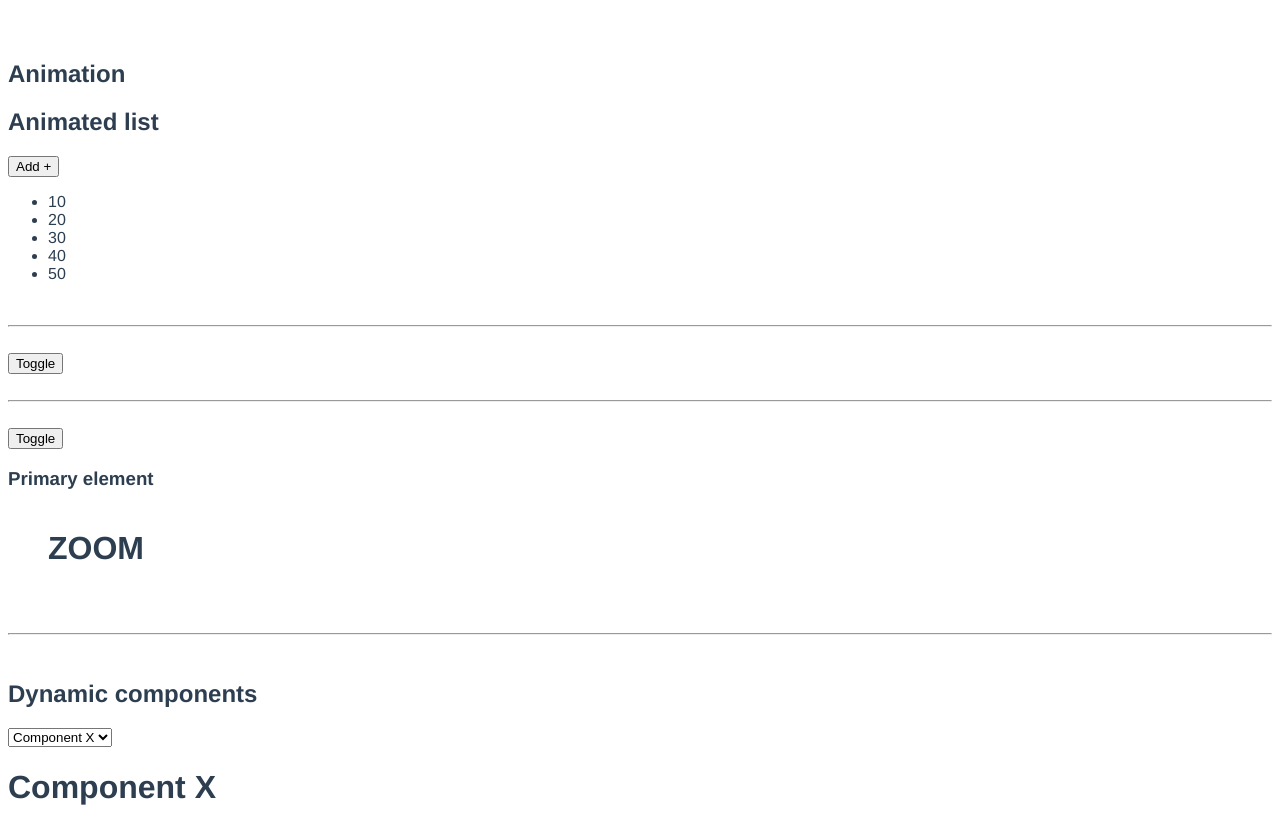
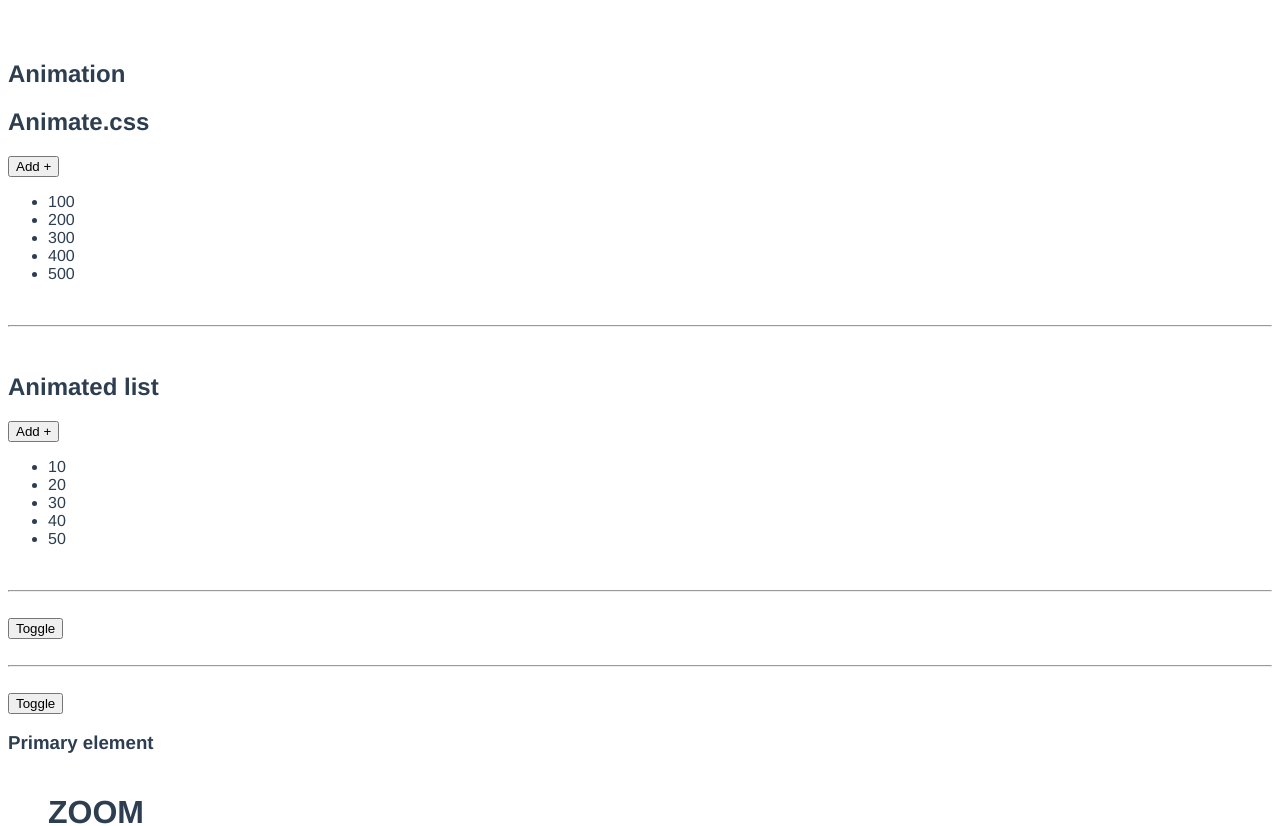
Before and after one commit to WebDevelopUa/vue3-form-slots, a Vue app: page / in a window 1280 px wide. Shown: the top 826 px of the page. Built offline with nearby package versions, Linux system fonts and the light colour scheme.

Commit message:
Apply Animate.css classes

```diff
--- a/public/index.html
+++ b/public/index.html
@@ -6,10 +6,13 @@
     <meta name="viewport" content="width=device-width,initial-scale=1.0">
     <link rel="icon" href="<%= BASE_URL %>favicon.ico">
     <title><%= htmlWebpackPlugin.options.title %></title>
+    <link rel="stylesheet" href="https://cdnjs.cloudflare.com/ajax/libs/animate.css/4.1.1/animate.min.css"
+          referrerpolicy="no-referrer"/>
 </head>
 <body>
 <noscript>
-      <strong>We're sorry but <%= htmlWebpackPlugin.options.title %> doesn't work properly without JavaScript enabled. Please enable it to continue.</strong>
+    <strong>We're sorry but <%= htmlWebpackPlugin.options.title %> doesn't work properly without JavaScript enabled.
+        Please enable it to continue.</strong>
 </noscript>
 <div id="app"></div>
 <!-- built files will be auto injected -->
--- a/src/App.vue
+++ b/src/App.vue
@@ -2,6 +2,10 @@
   <div id="app">
 
     <h2>Animation</h2>
+    <AnimatedListCss/>
+    <br/>
+    <hr/>
+    <br/>
 
     <AnimatedList/>
     <br/>
@@ -84,10 +88,12 @@ import ComponentY from "@/components/ComponentY";
 import TransitionAnimation from "@/components/TransitionAnimation";
 import JsAnimation from "@/components/JsAnimation";
 import AnimatedList from "@/components/AnimatedList";
+import AnimatedListCss from "@/components/AnimatedListCss";
 
 export default {
   name: 'App',
   components: {
+    AnimatedListCss,
     AnimatedList,
     JsAnimation,
     TransitionAnimation,
--- /dev/null
+++ b/src/components/AnimatedListCss.vue
@@ -0,0 +1,89 @@
+<template>
+  <div>
+    <h2>Animate.css</h2>
+
+    <button type="button"
+            @click="addItem"
+    >
+      Add +
+    </button>
+    <ul>
+      <!-- Apply Animate.css classes   -->
+      <!--      enter-from-class=""  -->
+      <!--      enter-active-class=""  -->
+      <!--      enter-to-class=""  -->
+      <!--      leave-from-class=""  -->
+      <!--      leave-active-class=""  -->
+      <!--      leave-to-class=""  -->
+
+      <transition-group name="fade"
+                        enter-active-class="animate__animated animate__flipInX"
+                        leave-active-class="animate__animated animate__backOutRight"
+      >
+        <li v-for="(number, index) in numbers"
+            :key="number"
+            @click="removeItem(index)"
+        >
+          {{ number }}
+        </li>
+      </transition-group>
+
+    </ul>
+  </div>
+</template>
+
+<script>
+export default {
+  name: "AnimatedListCss",
+  data() {
+    return {
+      numbers: [100, 200, 300, 400, 500]
+    }
+  },
+  methods: {
+    addItem() {
+      const num = Math.floor(Math.random() * 100 + 1)
+      const index = Math.floor(Math.random() * this.numbers.length)
+      this.numbers.splice(index, 0, num)
+    },
+    removeItem(index) {
+      this.numbers.splice(index, 1)
+    }
+  }
+}
+</script>
+
+<style scoped>
+.animate__backOutRight,
+.animate__flipOutX {
+  position: absolute;
+}
+
+.animate__animated.animate__flipOutX {
+  animation-duration: 1.5s;
+}
+
+.animate__animated.animate__backOutRight {
+  animation-duration: 5s;
+}
+
+.fade-leave-to,
+.fade-enter-from {
+  font-weight: bold;
+  color: crimson;
+}
+
+.fade-leave-active {
+  position: absolute;
+}
+
+.fade-leave-from,
+.fade-enter-to {
+  color: lawngreen;
+  font-weight: bold;
+}
+
+.fade-move {
+  transition: all 1s linear;
+}
+</style>
```
Also changed, not shown: 1 other file (tests, documents, lock files or other folders). Lines whose indentation alone changed are shown as unchanged.
